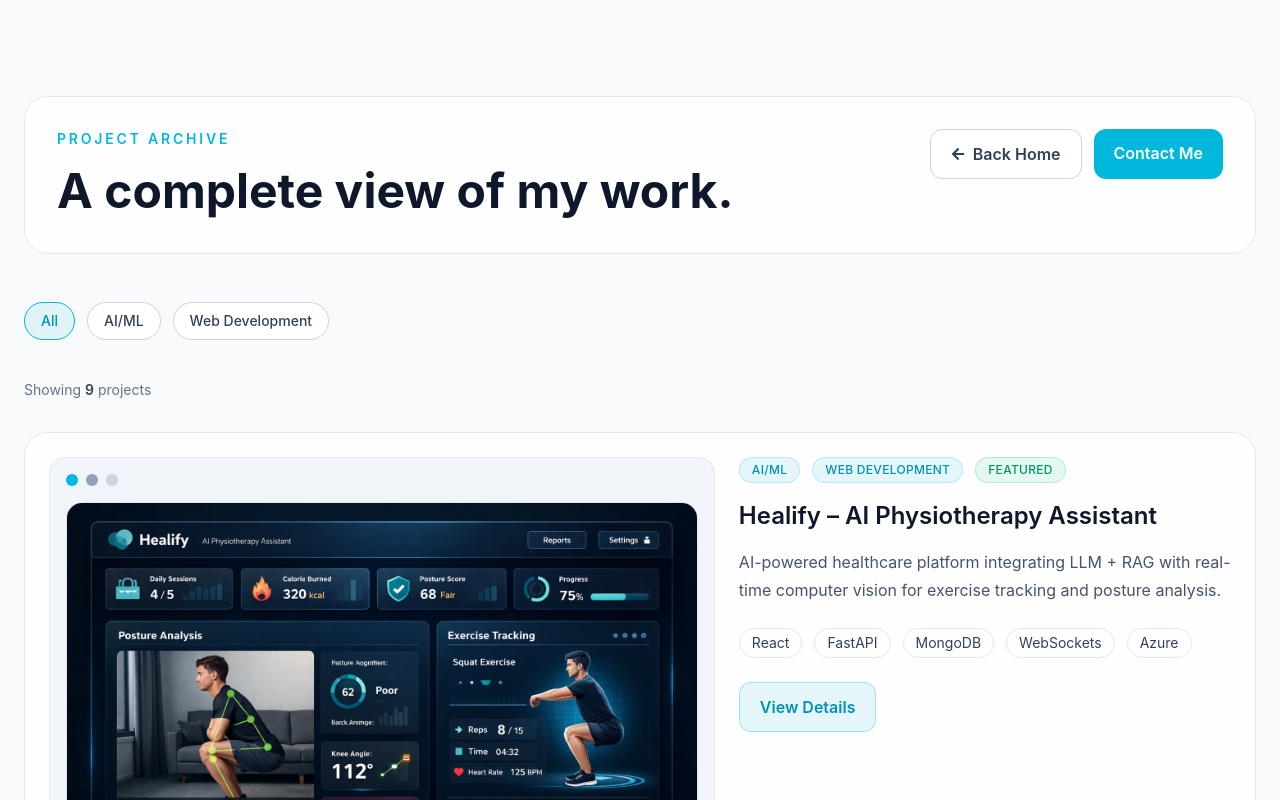
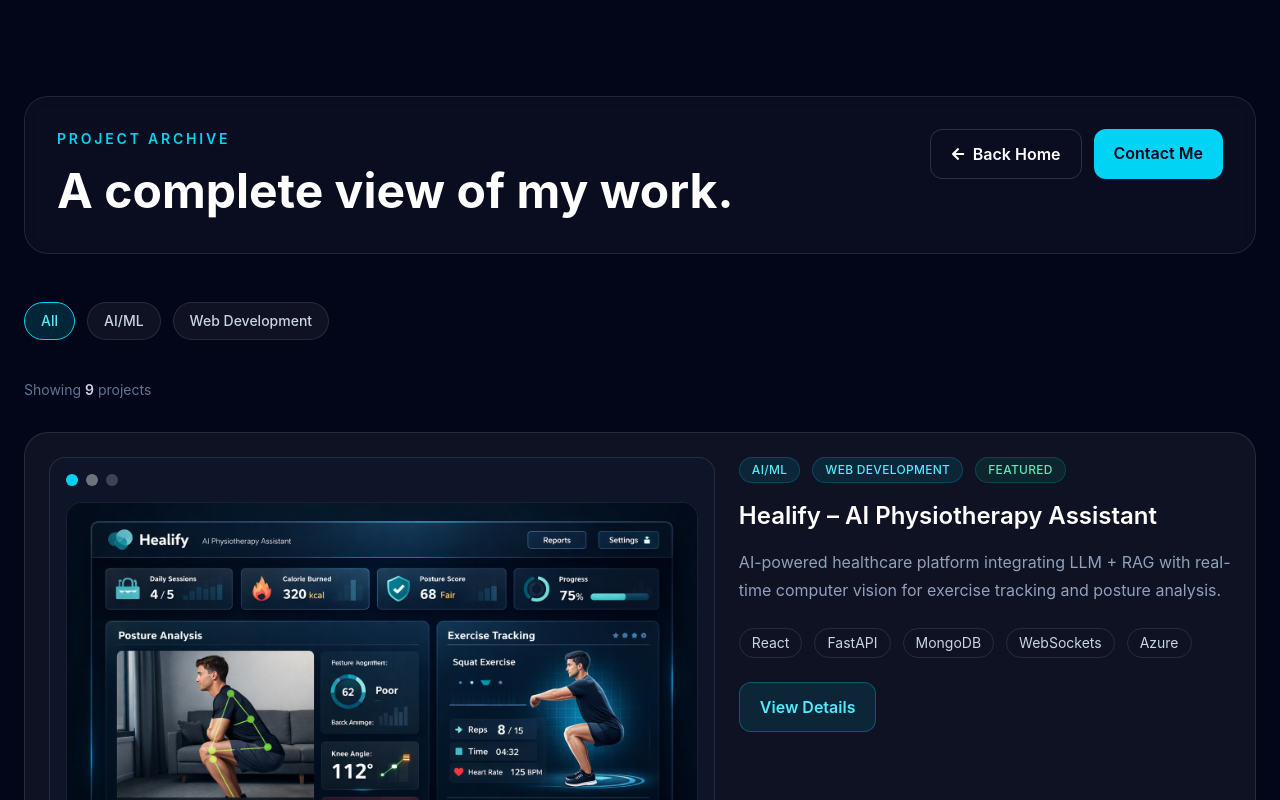
Before and after one commit to mahadi0007/Portfolio-website, a React (Vite) app in the folder client/: page /#/projects in a window 1280 px wide. Shown: the top 800 px of the page. Built offline with nearby package versions, Linux system fonts and the light colour scheme.

Commit message:
Enhance light mode aesthetics, centralize theme configuration, and set default to dark mode

```diff
--- a/client/src/App.jsx
+++ b/client/src/App.jsx
@@ -13,7 +13,7 @@ import SectionReveal from "./components/SectionReveal"
 
 export default function App() {
   return (
-    <div className="min-h-screen bg-slate-50 text-slate-900 dark:bg-slate-950 dark:text-white">
+    <div className="min-h-screen text-slate-900 dark:text-white">
       <Navbar />
       <main className="mx-auto max-w-6xl px-6">
         <Hero />
--- a/client/src/components/Navbar.jsx
+++ b/client/src/components/Navbar.jsx
@@ -80,7 +80,7 @@ export default function Navbar() {
   }
 
   return (
-    <header className="sticky top-0 z-50 border-b border-slate-200/70 bg-white/80 backdrop-blur-xl dark:border-white/10 dark:bg-slate-950/80">
+    <header className="sticky top-0 z-50 border-b border-slate-200 bg-white/70 backdrop-blur-xl dark:border-white/10 dark:bg-slate-950/80 shadow-sm shadow-slate-200/50 dark:shadow-none">
       <div className="mx-auto flex max-w-6xl items-center justify-between px-6 py-4">
         <a
           href="#home"
@@ -214,7 +214,7 @@ export default function Navbar() {
               About
             </a>
 
-            <div className="rounded-2xl border border-slate-200/70 bg-slate-50/70 p-2 dark:border-white/10 dark:bg-white/[0.03]">
+            <div className="rounded-2xl border border-slate-200 bg-slate-100/50 p-2 dark:border-white/10 dark:bg-white/[0.03]">
               <button
                 type="button"
                 onClick={() => setExpertiseOpen((prev) => !prev)}
--- a/client/src/components/ThemeToggle.jsx
+++ b/client/src/components/ThemeToggle.jsx
@@ -1,4 +1,6 @@
-import { FaMoon, FaSun } from "react-icons/fa"
+import { FaMoon } from "react-icons/fa"
+import { IoSunnyOutline } from "react-icons/io5"
+
 import { useTheme } from "../context/ThemeContext"
 
 export default function ThemeToggle() {
@@ -12,7 +14,7 @@ export default function ThemeToggle() {
       title={theme === "dark" ? "Switch to light mode" : "Switch to dark mode"}
       className="inline-flex items-center gap-2 rounded-xl border border-slate-300 bg-white px-4 py-2 text-sm font-medium text-slate-700 transition hover:border-cyan-500 hover:text-cyan-500 dark:border-white/10 dark:bg-white/5 dark:text-white dark:hover:border-cyan-400 dark:hover:text-cyan-400"
     >
-      {theme === "dark" ? <FaSun className="text-sm" /> : <FaMoon className="text-sm" />}
+      {theme === "dark" ? <IoSunnyOutline className="text-sm" /> : <FaMoon className="text-sm" />}
 
     </button>
   )
--- a/client/src/context/ThemeContext.jsx
+++ b/client/src/context/ThemeContext.jsx
@@ -7,8 +7,10 @@ export function ThemeProvider({ children }) {
     const savedTheme = localStorage.getItem("theme")
     if (savedTheme) return savedTheme
 
-    const prefersDark = window.matchMedia("(prefers-color-scheme: dark)").matches
-    return prefersDark ? "dark" : "light"
+    // const prefersDark = window.matchMedia("(prefers-color-scheme: dark)").matches
+    // return prefersDark ? "dark" : "light"
+
+    return "dark"
   })
 
   useEffect(() => {
--- a/client/src/index.css
+++ b/client/src/index.css
@@ -1,18 +1,29 @@
 @import "tailwindcss";
 @custom-variant dark (&:where(.dark, .dark *));
+
+:root {
+  /* Change the color here to update the entire light theme! */
+  --bg-main: rgb(141 187 233 / 50%);
+  /* slate-100 */
+  /* --bg-main: rgb(241 245 249); */
+  --text-main: rgb(15 23 42);
+  /* slate-900 */
+}
+
+.dark {
+  --bg-main: rgb(2 6 23);
+  /* slate-950 */
+  --text-main: rgb(255 255 255);
+  /* white */
+}
 
 html {
   scroll-behavior: smooth;
 }
 
 body {
-  background-color: rgb(248 250 252);
-  color: rgb(15 23 42);
+  background-color: var(--bg-main);
+  color: var(--text-main);
   transition: background-color 300ms ease, color 300ms ease;
   font-family: "Inter", sans-serif;
 }
-
-html.dark body {
-  background-color: rgb(2 6 23);
-  color: rgb(255 255 255);
-}
--- a/client/src/pages/AllProjects.jsx
+++ b/client/src/pages/AllProjects.jsx
@@ -64,11 +64,10 @@ export default function AllProjects() {
               <button
                 key={filter}
                 onClick={() => setActiveFilter(filter)}
-                className={`rounded-full px-4 py-2 text-sm font-medium transition ${
-                  isActive
+                className={`rounded-full px-4 py-2 text-sm font-medium transition ${isActive
                     ? "border border-cyan-500 bg-cyan-500/10 text-cyan-600 dark:border-cyan-400 dark:bg-cyan-400/15 dark:text-cyan-300"
                     : "border border-slate-300 bg-white text-slate-700 hover:border-cyan-500 hover:text-cyan-500 dark:border-white/10 dark:bg-white/5 dark:text-slate-300 dark:hover:border-cyan-400 dark:hover:text-cyan-400"
-                }`}
+                  }`}
               >
                 {filter}
               </button>
--- a/client/src/sections/About.jsx
+++ b/client/src/sections/About.jsx
@@ -14,7 +14,7 @@ export default function About() {
             systems for real-world impact.
           </h2>
 
-          <div className="mt-6 space-y-5 leading-7 text-slate-600 dark:text-slate-400">
+          <div className="mt-6 space-y-5 leading-7 text-slate-700 dark:text-slate-400">
             <p>
               I’m Md Mahadi Hasan, an AI/ML Engineer and AI Researcher with
               experience in machine learning, natural language processing, large
@@ -63,7 +63,7 @@ export default function About() {
         <div className="relative mx-auto w-full max-w-md">
           <div className="absolute -inset-4 -z-10 rounded-[2rem] bg-cyan-500/10 blur-2xl" />
 
-          <div className="overflow-hidden rounded-3xl border border-slate-200 bg-white/80 p-3 shadow-2xl shadow-cyan-500/10 backdrop-blur dark:border-white/10 dark:bg-white/5">
+          <div className="overflow-hidden rounded-3xl border border-slate-200 bg-white p-3 shadow-2xl shadow-slate-300/40 backdrop-blur-sm dark:border-white/10 dark:bg-white/5 dark:shadow-cyan-500/10">
             <img
               src={profileImg}
               alt="Md Mahadi Hasan"
--- a/client/src/sections/Experience.jsx
+++ b/client/src/sections/Experience.jsx
@@ -45,7 +45,7 @@ const experiences = [
   },
   {
     role: "Trainee",
-    company: "B-JET · Full-time",
+    company: "B-JET (Bangladesh Japan IT Engineer Training Program · Full-time",
     location: "Miyazaki, Japan (Remote)",
     period: "Apr 2022 – Sep 2022",
     points: [
@@ -55,7 +55,7 @@ const experiences = [
   },
   {
     role: "GMS Specialist",
-    company: "BAT · Full-time",
+    company: "British American Tobacco (BAT) · Full-time",
     location: "Dhaka, Bangladesh",
     period: "Feb 2022 – Apr 2022",
     points: [
--- a/client/src/sections/Projects.jsx
+++ b/client/src/sections/Projects.jsx
@@ -17,7 +17,7 @@ export default function Projects() {
           </p>
           <h2 className="text-3xl font-bold text-slate-900 sm:text-4xl dark:text-white">
             A curated selection of projects across AI/ML, intelligent systems,
-          and modern web development
+            and modern web development
           </h2>
         </div>
 
@@ -28,7 +28,7 @@ export default function Projects() {
         {featuredProjects.map((project) => (
           <article
             key={project.title}
-            className="group grid gap-6 rounded-3xl border border-slate-200 bg-white/80 p-6 transition-all duration-300 hover:-translate-y-1 hover:border-cyan-500/40 hover:bg-white hover:shadow-xl hover:shadow-cyan-500/10 dark:border-white/10 dark:bg-white/5 dark:hover:border-cyan-400/40 dark:hover:bg-white/[0.07] lg:grid-cols-[1.2fr_0.8fr]"
+            className="group grid gap-6 rounded-3xl border border-slate-200 bg-white p-6 transition-all duration-300 hover:-translate-y-1 hover:border-cyan-500/40 hover:shadow-xl hover:shadow-slate-300/50 dark:border-white/10 dark:bg-white/5 dark:hover:border-cyan-400/40 dark:hover:bg-white/[0.07] dark:hover:shadow-cyan-500/10 lg:grid-cols-[1.2fr_0.8fr]"
           >
             <div className="rounded-2xl border border-slate-200 bg-slate-100 p-4 dark:border-white/10 dark:bg-slate-900/80">
               <div className="mb-4 flex items-center gap-2">
@@ -64,7 +64,7 @@ export default function Projects() {
                   {project.title}
                 </h3>
 
-                <p className="mt-4 leading-7 text-slate-600 dark:text-slate-400">
+                <p className="mt-4 leading-7 text-slate-700 dark:text-slate-400">
                   {project.description}
                 </p>
 
```
Also changed, not shown: client/src/sections/Hero.jsx (+6 -10 lines), 1 other file (tests, documents, lock files or other folders). Lines whose indentation alone changed are shown as unchanged.
